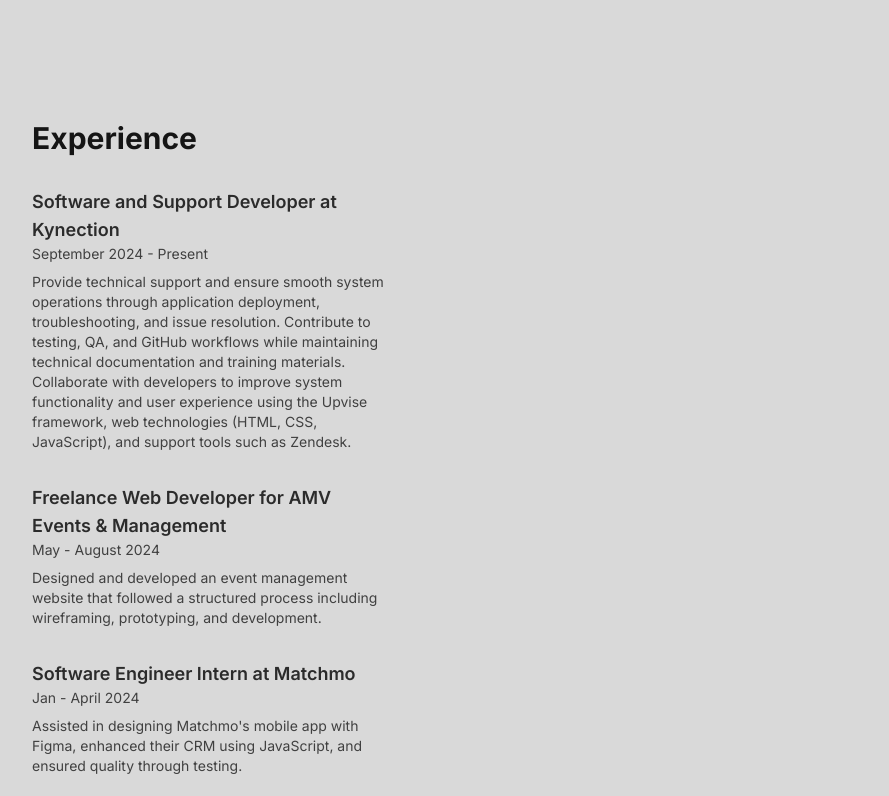
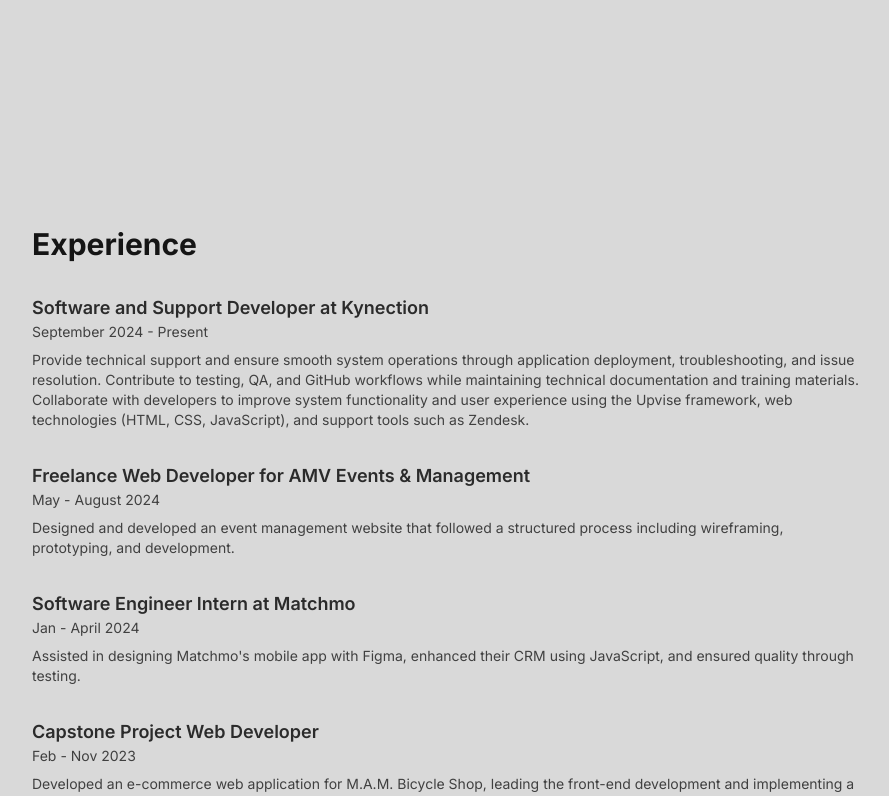
Before and after one commit to angelojon/my-portfolio, a Next.js app: page / in a window 1280 px wide. Shown: the part 720-1516 px from the top of the page, without its empty margins (160-1049 px from the left). Built offline with nearby package versions, Linux system fonts and the light colour scheme.

Commit message:
remove grid

```diff
--- a/src/app/page.js
+++ b/src/app/page.js
@@ -66,7 +66,7 @@ export default function MyPortfolio() {
 
       {/* Experience and Tools section */}
       <section className="min-h-screen content-center mx-auto mb-24 sm:mb-24 w-full  md:px-6 lg:px-8">
-        <div className="grid grid-cols-1 lg:grid-cols-2 gap-8 md:gap-12">
+        <div>
           {/* Experience Column */}
           <div>
             <h2 className="text-2xl md:text-3xl lg:text-3xl font-bold opacity-90 mb-6 md:mb-8">
```
